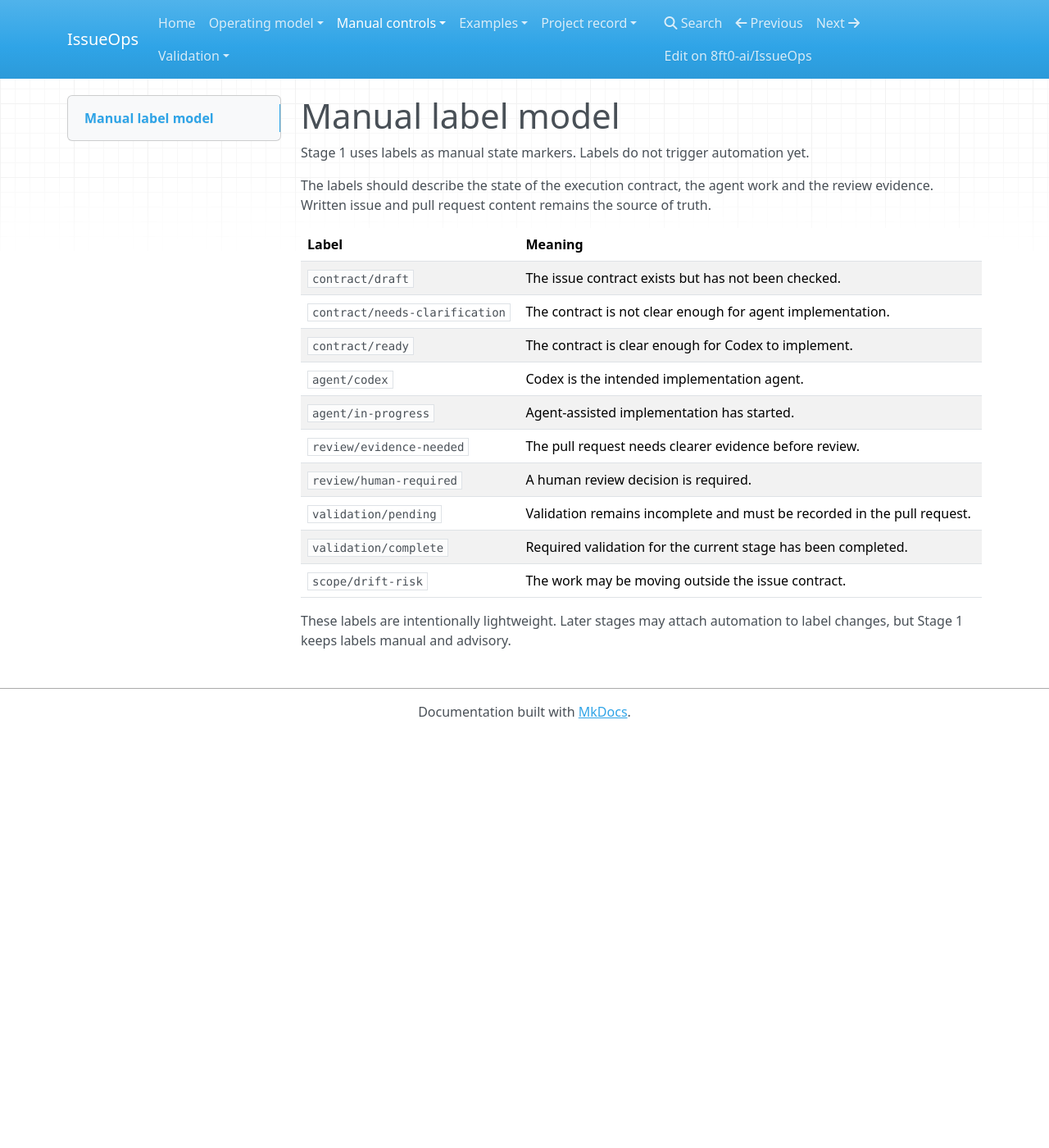
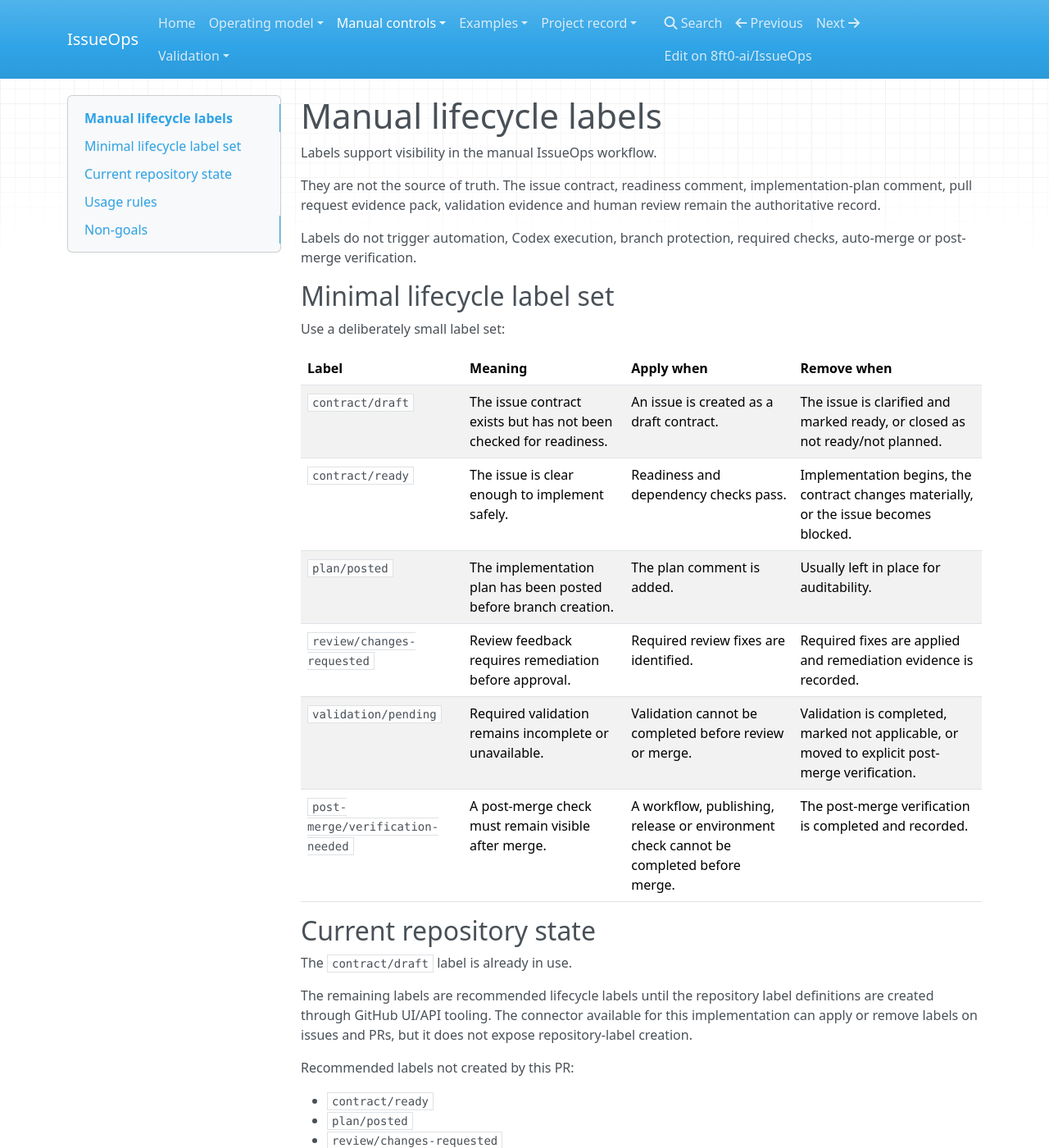
Before and after one commit to 8ft0-ai/IssueOps, an MkDocs documentation site: the page built from docs/labels.md, in a window 1280 px wide and 1400 px high. Shown: the whole window at 82% size. Built offline with MkDocs 1.6.1, drawn with Linux system fonts in a browser that asks for light colours; nearby versions of some CDN libraries; some of the changed text lies outside the part shown.

Commit message:
Define lightweight lifecycle labels

```diff
--- a/docs/labels.md
+++ b/docs/labels.md
@@ -1,20 +1,55 @@
-# Manual label model
+# Manual lifecycle labels
 
-Stage 1 uses labels as manual state markers. Labels do not trigger automation yet.
+Labels support visibility in the manual IssueOps workflow.
 
-The labels should describe the state of the execution contract, the agent work and the review evidence. Written issue and pull request content remains the source of truth.
+They are not the source of truth. The issue contract, readiness comment, implementation-plan comment, pull request evidence pack, validation evidence and human review remain the authoritative record.
 
-| Label | Meaning |
-| --- | --- |
-| `contract/draft` | The issue contract exists but has not been checked. |
-| `contract/needs-clarification` | The contract is not clear enough for agent implementation. |
-| `contract/ready` | The contract is clear enough for Codex to implement. |
-| `agent/codex` | Codex is the intended implementation agent. |
-| `agent/in-progress` | Agent-assisted implementation has started. |
-| `review/evidence-needed` | The pull request needs clearer evidence before review. |
-| `review/human-required` | A human review decision is required. |
-| `validation/pending` | Validation remains incomplete and must be recorded in the pull request. |
-| `validation/complete` | Required validation for the current stage has been completed. |
-| `scope/drift-risk` | The work may be moving outside the issue contract. |
+Labels do not trigger automation, Codex execution, branch protection, required checks, auto-merge or post-merge verification.
 
-These labels are intentionally lightweight. Later stages may attach automation to label changes, but Stage 1 keeps labels manual and advisory.
+## Minimal lifecycle label set
+
+Use a deliberately small label set:
+
+| Label | Meaning | Apply when | Remove when |
+| --- | --- | --- | --- |
+| `contract/draft` | The issue contract exists but has not been checked for readiness. | An issue is created as a draft contract. | The issue is clarified and marked ready, or closed as not ready/not planned. |
+| `contract/ready` | The issue is clear enough to implement safely. | Readiness and dependency checks pass. | Implementation begins, the contract changes materially, or the issue becomes blocked. |
+| `plan/posted` | The implementation plan has been posted before branch creation. | The plan comment is added. | Usually left in place for auditability. |
+| `review/changes-requested` | Review feedback requires remediation before approval. | Required review fixes are identified. | Required fixes are applied and remediation evidence is recorded. |
+| `validation/pending` | Required validation remains incomplete or unavailable. | Validation cannot be completed before review or merge. | Validation is completed, marked not applicable, or moved to explicit post-merge verification. |
+| `post-merge/verification-needed` | A post-merge check must remain visible after merge. | A workflow, publishing, release or environment check cannot be completed before merge. | The post-merge verification is completed and recorded. |
+
+## Current repository state
+
+The `contract/draft` label is already in use.
+
+The remaining labels are recommended lifecycle labels until the repository label definitions are created through GitHub UI/API tooling. The connector available for this implementation can apply or remove labels on issues and PRs, but it does not expose repository-label creation.
+
+Recommended labels not created by this PR:
+
+- `contract/ready`
+- `plan/posted`
+- `review/changes-requested`
+- `validation/pending`
+- `post-merge/verification-needed`
+
+## Usage rules
+
+Use labels to make state easier to scan, not to replace written evidence.
+
+A label should never be the only place where a decision is recorded. For example:
+
+- `contract/ready` should correspond to a readiness comment.
+- `plan/posted` should correspond to an implementation-plan comment.
+- `validation/pending` should correspond to PR evidence that names the missing validation.
+- `post-merge/verification-needed` should correspond to a specific post-merge verification item.
+
+## Non-goals
+
+Do not add labels for every possible state.
+
+Do not use labels to imply automation that does not exist.
+
+Do not change historical labels unless there is a specific issue contract for doing so.
+
+Do not attach GitHub Actions, branch protection, required checks or auto-merge behaviour to labels without a separate issue contract, implementation plan, validation evidence and review.
```
